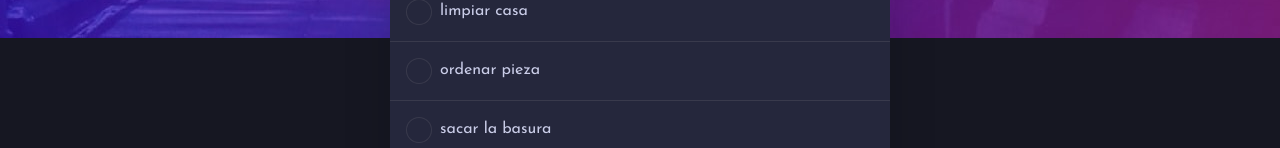
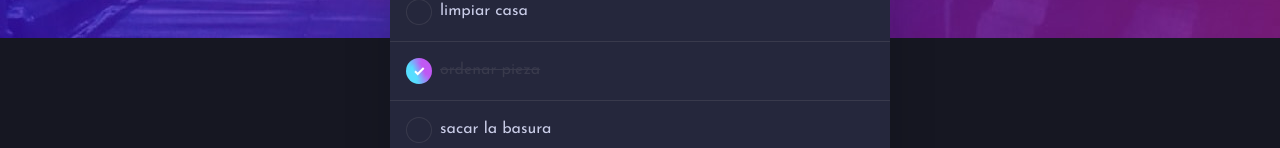
Before and after one commit to nairpa/todo-app, a Next.js app: page / in a window 1280 px wide. Shown: the part 262-410 px from the top of the page. Built offline with nearby package versions, Linux system fonts and the light colour scheme.

Commit message:
feat: adds styles for completed task

```diff
--- a/src/app/shared/CheckButton.tsx
+++ b/src/app/shared/CheckButton.tsx
@@ -1,11 +1,12 @@
 
 export type CheckButtonProps  = {
-    checked: boolean;
+    checked?: boolean;
+    onClick?: () => void;
 }
-export const CheckButton = ({ checked } : CheckButtonProps) => {
+export const CheckButton = ({ checked, onClick } : CheckButtonProps) => {
     return (
         <div className="relative">
-            <input className="opacity-0 absolute" type="checkbox" checked></input>
+            <input className="opacity-0 absolute" type="checkbox" checked onClick={onClick}></input>
             <span className={`${checked ? 'bg-gradient' : 'bg-darker-blue-gray'} rounded-full p-1 hover:bg-gradient flex items-center justify-center w-[26px] h-[26px]`}>
                 <span className={`${checked ? 'bg-gradient p-1' : 'bg-dark-desat-blue p-3'} rounded-full flex items-center jutify-center h-full w-full ease-in-out duration-200 cursor-pointer`}>
                     <img className={`${checked ? 'max-w-[fit-content]' : ''}`} src="/icon-check.svg"></img>
--- a/src/app/task/constants/tasks.ts
+++ b/src/app/task/constants/tasks.ts
@@ -2,7 +2,7 @@ import { Task } from "../domain/taskEntity";
 
 export const tasks: Task[] = [
     { description: 'limpiar casa', isCompleted: false },
-    { description: 'ordenar pieza', isCompleted: false },
+    { description: 'ordenar pieza', isCompleted: true },
     { description: 'sacar la basura', isCompleted: false },
     { description: 'alimentar mascotas', isCompleted: false },
 ]
--- a/src/app/task/view/TaskView.tsx
+++ b/src/app/task/view/TaskView.tsx
@@ -15,6 +15,10 @@ const TaskView = () => {
         getTasks();
     }, [getTasks])
 
+    const handleClick = () => {
+
+    }
+
     return (
         <div className="absolute shadow-2xl text-light-gray-blue w-[500px] -mt-[200px]">
             <header>
@@ -29,10 +33,10 @@ const TaskView = () => {
             ) : (
                 <div className="rounded-sm bg-dark-desat-blue">
                     {
-                       tasks?.map(task => (
-                           <div className="p-4 flex gap-2 border-darker-blue-gray border-b">
-                                <CheckButton />
-                               <span>{task.description}</span>
+                       tasks?.map((task, i) => (
+                           <div key={i} className="p-4 flex gap-2 border-darker-blue-gray border-b">
+                                <CheckButton checked={task.isCompleted} onClick={handleClick}/>
+                               <span className={`${task.isCompleted ? 'line-through text-darker-blue-gray' : ''}`}>{task.description}</span>
                            </div>
                        ))
                     }
```
